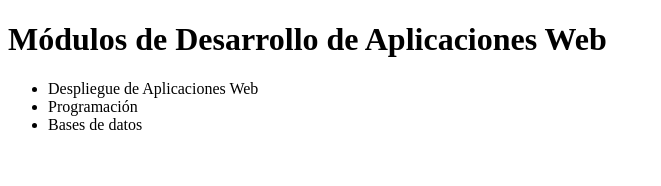
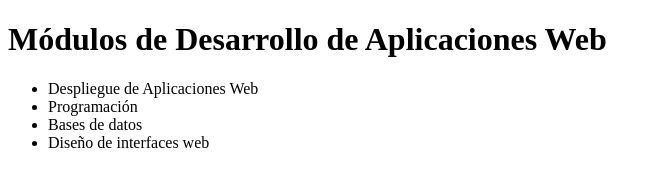
Before and after one commit to xibacat/dawAct4_1, a plain HTML site: page index.html in a window 1280 px wide. Shown: the whole page, without its empty margins (0-661 px from the left). Drawn offline with Linux system fonts and the light colour scheme.

Commit message:
Otro módulo más en version1

```diff
--- a/index.html
+++ b/index.html
@@ -12,6 +12,7 @@
     <li>Despliegue de Aplicaciones Web</li>
     <li>Programación</li>
     <li>Bases de datos</li>
+    <li>Diseño de interfaces web</li>
   </ul>
 </body>
 </html>
```
